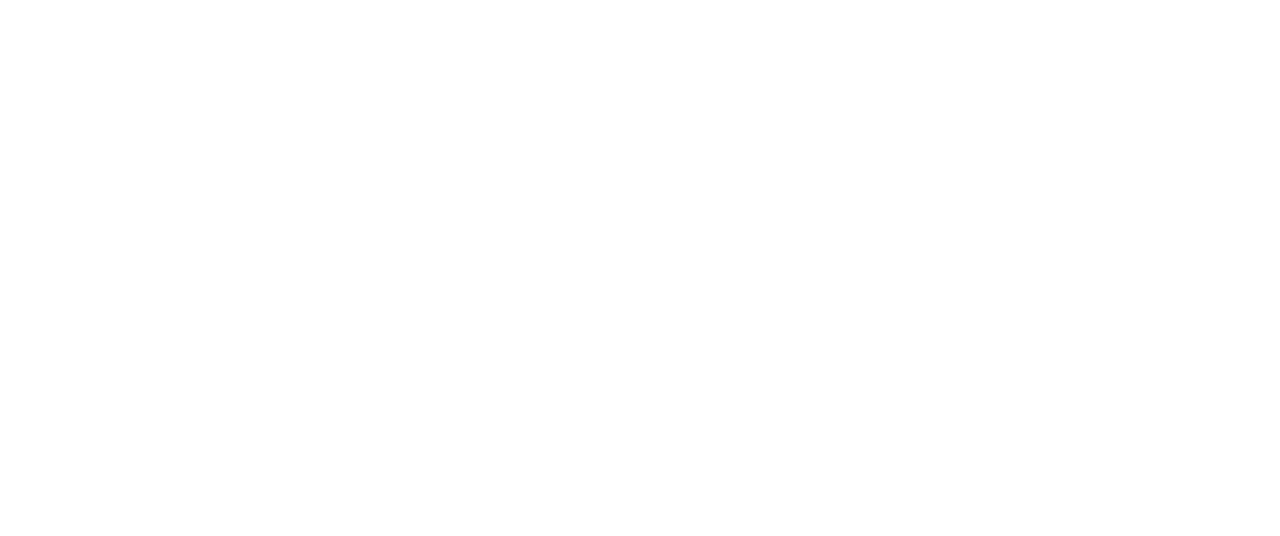
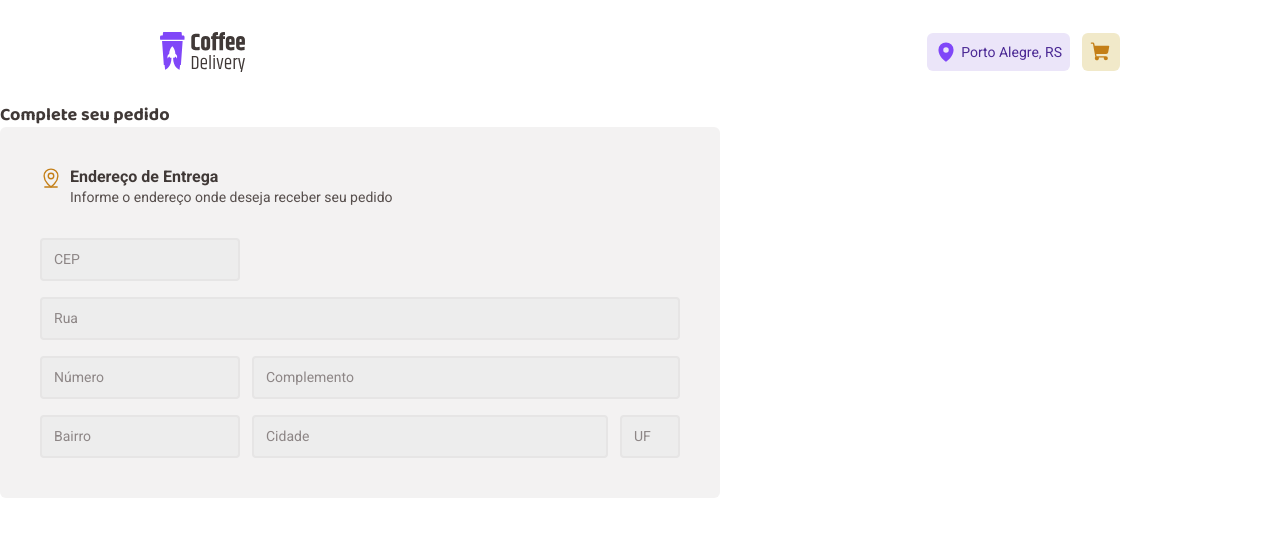
Before and after one commit to pv-toledo/coffee-delivery-app, a React (Vite) app: page /checkout in a window 1280 px wide. Before the commit this address had no page. Shown: the top 536 px of the page. Built offline with nearby package versions, Linux system fonts and the light colour scheme.

Commit message:
formulário de endereço completo

```diff
--- a/package.json
+++ b/package.json
@@ -10,11 +10,14 @@
     "preview": "vite preview"
   },
   "dependencies": {
+    "@hookform/resolvers": "^5.0.1",
     "phosphor-react": "^1.4.1",
     "react": "^19.0.0",
     "react-dom": "^19.0.0",
+    "react-hook-form": "^7.56.3",
     "react-router-dom": "^7.5.3",
-    "styled-components": "^6.1.17"
+    "styled-components": "^6.1.17",
+    "zod": "^3.24.4"
   },
   "devDependencies": {
     "@eslint/js": "^9.22.0",
--- a/src/Router.tsx
+++ b/src/Router.tsx
@@ -1,12 +1,14 @@
 import { Route, Routes } from "react-router-dom";
 import { Home } from "./pages/Home";
 import { DefaultLayout } from "./layouts/DefaultLayout";
+import { Checkout } from "./pages/Checkout";
 
 export function Router () {
     return (
         <Routes>
             <Route path="/" element={<DefaultLayout/>}>
               <Route path="/" element={<Home/>}/>
+              <Route path="/checkout" element={<Checkout/>}/>
             </Route>
         </Routes>
     )
--- /dev/null
+++ b/src/pages/Checkout/components/Forms/AddressForm/index.tsx
@@ -0,0 +1,62 @@
+import { useFormContext } from "react-hook-form"
+import { AddressFormContainer, BairroInput, CepInput, CidadeInput, ComplementoInput, NumeroInput, RuaInput, UfInput } from "./styles"
+
+export function AddressForm () {
+
+    const{register} = useFormContext()
+
+    return (
+        <AddressFormContainer>
+            <CepInput
+                type="text"
+                id="cep"
+                placeholder="CEP"
+                {... register('cep')}
+            />
+
+            <RuaInput
+                type="text"
+                id="rua"
+                placeholder="Rua"
+                {... register('rua')}
+            />
+
+            <div>
+                <NumeroInput
+                    type="text"
+                    id="numero"
+                    placeholder="Número"
+                    {... register('numero')}
+                />
+
+                <ComplementoInput
+                    type="text"
+                    id="complemento"
+                    placeholder="Complemento"
+                    {... register('complemento')}
+                />
+            </div>
+
+            <div>
+                <BairroInput
+                    type="text"
+                    id="bairro"
+                    placeholder="Bairro"
+                    {... register('bairro')}
+                />
+                <CidadeInput
+                    type="text"
+                    id="cidade"
+                    placeholder="Cidade"
+                    {... register('cidade')}
+                />
+                <UfInput
+                    type="text"
+                    id="uf"
+                    placeholder="UF"
+                    {... register('uf')}
+                />
+            </div>
+        </AddressFormContainer>
+    )
+}
--- /dev/null
+++ b/src/pages/Checkout/components/Forms/AddressForm/styles.ts
@@ -0,0 +1,62 @@
+import styled from "styled-components";
+
+export const AddressFormContainer = styled.div`
+    display: flex;
+    flex-direction: column;
+
+    gap: 1rem;
+    width: 40rem;
+    div {
+        display: flex;
+        gap: 0.75rem;
+    }
+
+`
+
+const BaseInput = styled.input`
+    background-color: ${props => props.theme.colors["base-input"]};
+    padding: 0.75rem;
+    border: 2px solid ${props => props.theme.colors["base-button"]};
+    border-radius: 4px;
+
+    &::placeholder {
+        color: ${props => props.theme.colors["base-label"]};
+        font-family: ${props => props.theme.typography.roboto["font-family"]};
+        font-size: ${props => props.theme.typography.roboto.TitleS["font-size"]};
+        font-weight: ${props => props.theme.typography.roboto.TitleS["font-weight"]};
+        line-height: ${props => props.theme.typography.roboto.TitleS["line-height"]};
+
+    }
+`
+
+export const CepInput = styled(BaseInput)`
+    max-width: 12.5rem;
+`
+
+export const RuaInput = styled(BaseInput)`
+`
+
+export const NumeroInput = styled(BaseInput)`
+    max-width: 12.5rem;
+
+`
+
+export const ComplementoInput = styled(BaseInput)`
+    flex-grow: 1;
+
+`
+
+export const BairroInput = styled(BaseInput)`
+    max-width: 12.5rem;
+
+`
+
+export const CidadeInput = styled(BaseInput)`
+    flex-grow: 1;
+
+`
+
+export const UfInput = styled(BaseInput)`
+    max-width: 3.75rem;
+
+`
--- /dev/null
+++ b/src/pages/Checkout/components/Forms/index.tsx
@@ -0,0 +1,72 @@
+import { MapPinLine } from "phosphor-react";
+import { Wrapper, WrapperTitle } from "./styles";
+import { useTheme } from "styled-components";
+import { FormProvider, useForm } from 'react-hook-form'
+import { zodResolver } from "@hookform/resolvers/zod";
+import * as zod from 'zod'
+import { AddressForm } from "./AddressForm";
+
+export function Forms() {
+    const theme = useTheme()
+
+    const addressFormValidationSchema = zod.object(
+        {
+            cep: zod
+                .string()
+                .nonempty('Campo obrigatório') //Previne string vazia
+                .regex(/^\d{8}$/, 'O CEP deve conter 8 números'), //Valida se estão sendo digitados numeros (8n)
+
+            rua: zod.string(),
+
+            numero: zod
+                .string()
+                .nonempty('Campo obrigatório') //Previne string vazia
+                .regex(/^\d+$/, 'Apenas números'), //Valida se estão sendo digitados numeros
+
+            complemento: zod.string().optional(),
+            bairro: zod.string(),
+            cidade: zod.string(),
+            uf: zod.string()
+
+        }
+    )
+
+    type addressFormData = zod.infer<typeof addressFormValidationSchema>
+
+    const addressForm = useForm<addressFormData>({
+        resolver: zodResolver(addressFormValidationSchema),
+        defaultValues: {
+            cep: '',
+            rua: '',
+            numero: '',
+            complemento: '',
+            bairro: '',
+            cidade: '',
+            uf: '',
+        }
+    })
+
+    const { handleSubmit, reset, watch, register } = addressForm
+
+    return (
+        <Wrapper>
+            <WrapperTitle>
+                <div>
+                    <MapPinLine size={22} color={theme.colors["yellow-dark"]} />
+                </div>
+                <div>
+                    <p id="title">Endereço de Entrega</p>
+                    <p id="subtitle">Informe o endereço onde deseja receber seu pedido</p>
+                </div>
+            </WrapperTitle>
+
+            <form>
+                <FormProvider {...addressForm}>
+                    <AddressForm />
+                </FormProvider>
+            </form>
+
+
+        </Wrapper>
+    )
+}
--- /dev/null
+++ b/src/pages/Checkout/components/Forms/styles.ts
@@ -0,0 +1,38 @@
+import styled from "styled-components";
+
+export const Wrapper = styled.div`
+    display: flex;
+    flex-direction: column;
+    gap: 2rem;
+    padding: 2.5rem;
+    align-items: center;
+    justify-content: center;
+    background-color: ${props => props.theme.colors["base-card"]};
+    border-radius: 6px;
+
+`
+export const WrapperTitle = styled.div`
+    display: flex;
+    align-self: flex-start;
+    flex-grow:1;
+    gap: 0.5rem;
+
+    #title {
+        color: ${props => props.theme.colors["base-subtitle"]};
+        font-family: ${props => props.theme.typography.roboto["font-family"]};
+        font-size: ${props => props.theme.typography.roboto.TitleM["font-size"]};
+        font-weight: ${props => props.theme.typography.roboto.TitleM.fontWeight.regular};
+        line-height: ${props => props.theme.typography.roboto.TitleM["line-height"]};
+
+    }
+
+    #subtitle {
+        color: ${props => props.theme.colors["base-text"]};
+        font-family: ${props => props.theme.typography.roboto["font-family"]};
+        font-size: ${props => props.theme.typography.roboto.TitleS["font-size"]};
+        font-weight: ${props => props.theme.typography.roboto.TitleS["font-weight"]};
+        line-height: ${props => props.theme.typography.roboto.TitleS["line-height"]};
+
+    }
+
+`
--- /dev/null
+++ b/src/pages/Checkout/index.tsx
@@ -0,0 +1,15 @@
+import { Forms } from "./components/Forms";
+import { CheckoutContainer, FormWrapper } from "./styles";
+
+export function Checkout () {
+    return(
+        <CheckoutContainer>
+            <FormWrapper>
+                <div>
+                    <p>Complete seu pedido</p>
+                </div>
+                <Forms/>
+            </FormWrapper>
+        </CheckoutContainer>
+    )
+}
--- /dev/null
+++ b/src/pages/Checkout/styles.ts
@@ -0,0 +1,20 @@
+import styled from "styled-components";
+
+export const CheckoutContainer = styled.div`
+    display: flex;
+
+`
+
+export const FormWrapper = styled.div`
+    display: flex;
+    flex-direction: column;
+
+    p {
+        color: ${props => props.theme.colors["base-subtitle"]};
+        font-family: ${props => props.theme.typography.baloo2["font-family"]};
+        font-size: ${props => props.theme.typography.baloo2.TitleXS["font-size"]};
+        font-weight: ${props => props.theme.typography.baloo2.TitleXS["font-weight"]};
+        line-height: ${props => props.theme.typography.baloo2.TitleXS["line-height"]};
+    }
+
+`
--- a/src/styles/themes/default.ts
+++ b/src/styles/themes/default.ts
@@ -86,7 +86,7 @@
             TitleS: {
                 'font-size': '0.875rem',
                 'line-height': '130%',
-                'font-weight': 'regular'
+                'font-weight': '400'
             },
 
 
```
Also changed, not shown: 1 other file (tests, documents, lock files or other folders).
